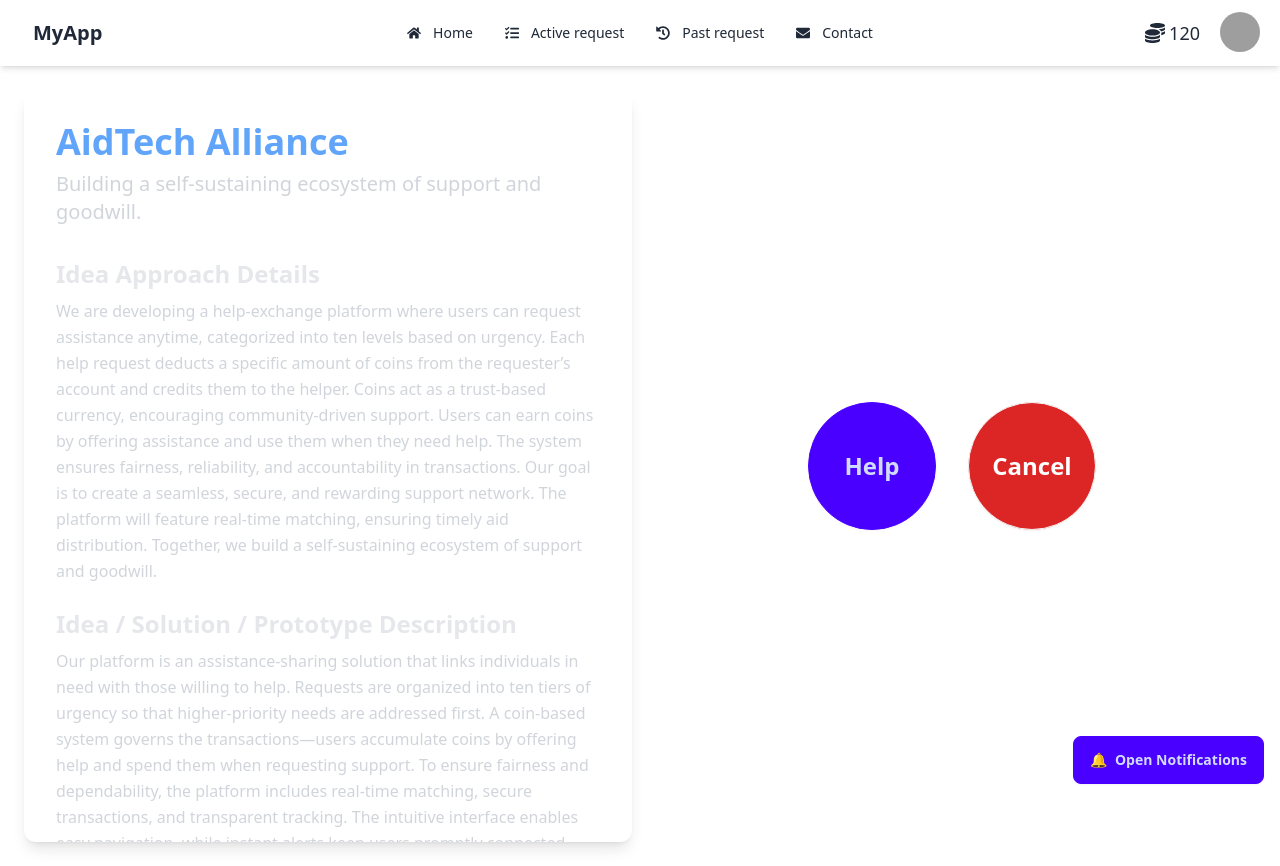
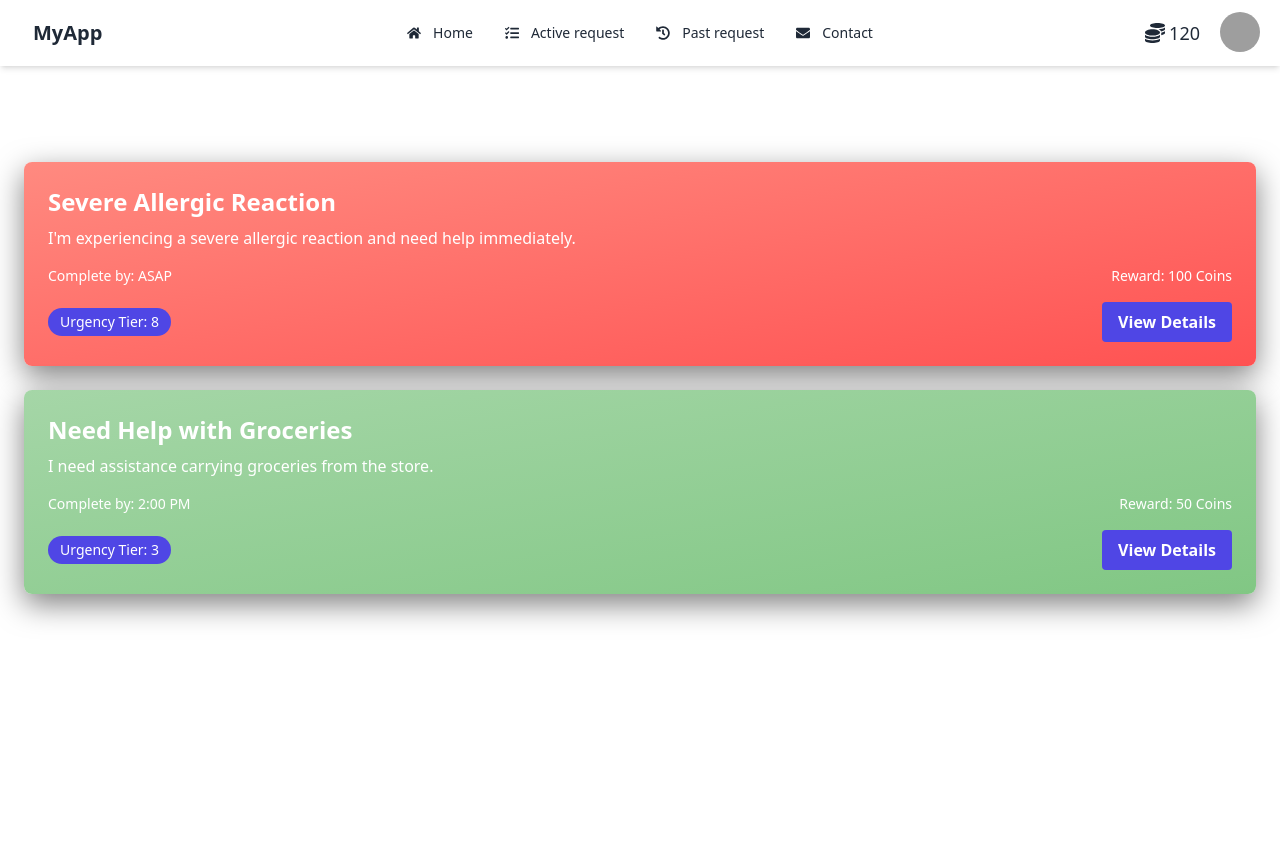
Before and after one commit to sidad112004/AidTechFrontend, a React (Vite) app in the folder frontend/: page / in a window 1280 px wide. After the commit the page ends 800 px from the top, so only its background shows below. Built offline with nearby package versions, Linux system fonts and the light colour scheme; grey boxes are pictures that could not be loaded.

Commit message:
active request

```diff
--- a/frontend/src/App.jsx
+++ b/frontend/src/App.jsx
@@ -2,12 +2,14 @@ import React from 'react'
 import Signin from './components/signin/Signin'
 import Navbar from './components/navbar/Navbar'
 import Home from './components/homepage/Home'
+import Activerequest from './components/activerequest/Activerequest'
 
 function App() {
   return (
     <div>
          <Navbar/>
-         <Home/>
+         {/* <Home/> */}
+         <Activerequest/>
        {/* <Signin/> */}
     </div>
   )
--- /dev/null
+++ b/frontend/src/components/activerequest/ActiveRequests.css
@@ -0,0 +1,15 @@
+/* ActiveRequests.css */
+.tier-high {
+    /* High urgency (tier ≥ 8): Vivid red gradient */
+    background: linear-gradient(to bottom right, #ff8a80, #ff5252);
+  }
+
+  .tier-medium {
+    /* Medium urgency (tier 5-7): Vibrant amber gradient */
+    background: linear-gradient(to bottom right, #ffe082, #ffd54f);
+  }
+
+  .tier-low {
+    /* Low urgency (tier < 5): Fresh green gradient */
+    background: linear-gradient(to bottom right, #a5d6a7, #81c784);
+  }
--- /dev/null
+++ b/frontend/src/components/activerequest/Activerequest.jsx
@@ -0,0 +1,159 @@
+import React, { useState, useEffect } from 'react';
+import './ActiveRequests.css'; // Import the custom CSS
+
+function ActiveRequestsPage() {
+  const [requests, setRequests] = useState([]);
+  const [selectedRequest, setSelectedRequest] = useState(null);
+  const [isModalOpen, setIsModalOpen] = useState(false);
+
+  // Helper function to get card background class based on urgency tier.
+  const getTierClass = (urgencyTier) => {
+    if (urgencyTier >= 8) {
+      return "tier-high";
+    } else if (urgencyTier >= 5) {
+      return "tier-medium";
+    } else {
+      return "tier-low";
+    }
+  };
+
+  useEffect(() => {
+    // Simulate fetching active requests from an API or data source.
+    const fetchRequests = async () => {
+      const data = [
+        {
+          id: 1,
+          name: "siddes",
+          title: "Need Help with Groceries",
+          description: "I need assistance carrying groceries from the store.",
+          urgencyTier: 3, // Tier 3: Non-urgent Help
+          isActive: true,
+          completionTime: "2:00 PM",
+          rewardCoins: 50,
+          address: "123 Main St, City, Country",
+        },
+        {
+          id: 2,
+          name: "Sidde",
+          title: "Severe Allergic Reaction",
+          description: "I'm experiencing a severe allergic reaction and need help immediately.",
+          urgencyTier: 8, // Tier 8: High Urgency
+          isActive: true,
+          completionTime: "ASAP",
+          rewardCoins: 100,
+          address: "456 Elm St, City, Country",
+        },
+        {
+          id: 3,
+          title: "Old Inactive Request",
+          description: "This request is no longer active.",
+          urgencyTier: 2, // Tier 2: Minor Help
+          isActive: false,
+          completionTime: "N/A",
+          rewardCoins: 0,
+          address: "789 Oak St, City, Country",
+        },
+      ];
+
+      // Filter to only include active requests.
+      const activeRequests = data.filter(request => request.isActive);
+      setRequests(activeRequests);
+    };
+
+    fetchRequests();
+  }, []);
+
+  // Open the modal and set the selected request.
+  const openModal = (request) => {
+    setSelectedRequest(request);
+    setIsModalOpen(true);
+  };
+
+  // Close the modal.
+  const closeModal = () => {
+    setSelectedRequest(null);
+    setIsModalOpen(false);
+  };
+
+  // Sort requests so that higher urgencyTier comes first.
+  const sortedRequests = [...requests].sort((a, b) => b.urgencyTier - a.urgencyTier);
+
+  return (
+    <div className="container mx-auto p-6">
+      <h1 className="text-4xl font-bold text-center mb-8 text-white">
+        My Active Requests
+      </h1>
+
+      {sortedRequests.length > 0 ? (
+        <div className="space-y-6">
+          {sortedRequests.map(request => (
+            <div
+              key={request.id}
+              className={`p-6 rounded-lg ${getTierClass(request.urgencyTier)} shadow-[0_10px_30px_rgba(0,0,0,0.5)]`}
+            >
+              <h2 className="text-2xl font-semibold mb-2 text-white">
+                {request.title}
+              </h2>
+              <p className="mb-4 text-white">{request.description}</p>
+              <div className="flex justify-between mb-4">
+                <p className="text-white text-sm">
+                  Complete by: {request.completionTime}
+                </p>
+                <p className="text-white text-sm">
+                  Reward: {request.rewardCoins} Coins
+                </p>
+              </div>
+              <div className="flex items-center justify-between">
+                <span className="px-3 py-1 bg-indigo-600 text-white rounded-full text-sm">
+                  Urgency Tier: {request.urgencyTier}
+                </span>
+                <button
+                  onClick={() => openModal(request)}
+                  className="bg-indigo-600 text-white font-semibold py-2 px-4 rounded"
+                >
+                  View Details
+                </button>
+              </div>
+            </div>
+          ))}
+        </div>
+      ) : (
+        <p className="text-center text-white">
+          You currently have no active requests.
+        </p>
+      )}
+
+      {/* DaisyUI Modal */}
+      {isModalOpen && selectedRequest && (
+        <div className="modal modal-open">
+          <div className="modal-box text-white">
+            <h3 className="font-bold text-lg">{selectedRequest.title}</h3>
+            <p className="py-2">{selectedRequest.description}</p>
+            <p className="py-2">
+              <strong>Urgency Tier:</strong> {selectedRequest.urgencyTier}
+            </p>
+            <p className="py-2">
+              <strong>Complete by:</strong> {selectedRequest.completionTime}
+            </p>
+            <p className="py-2">
+              <strong>Name:</strong> {selectedRequest.name ? selectedRequest.name : 'N/A'}
+            </p>
+            <p className="py-2">
+              <strong>Reward:</strong> {selectedRequest.rewardCoins} Coins
+            </p>
+            <p className="py-2">
+              <strong>Address:</strong> {selectedRequest.address}
+            </p>
+            <div className="modal-action">
+              <button className="btn bg-indigo-600" onClick={closeModal}>
+                Close
+              </button>
+            </div>
+          </div>
+        </div>
+      )}
+    </div>
+  );
+}
+
+export default ActiveRequestsPage;
--- /dev/null
+++ b/frontend/src/components/homepage/Cancel.jsx
@@ -0,0 +1,87 @@
+import React, { useState } from 'react';
+
+function Cancel() {
+  // State to control the cancel confirmation modal and success modal
+  const [isCancelModalOpen, setIsCancelModalOpen] = useState(false);
+  const [isSuccessModalOpen, setIsSuccessModalOpen] = useState(false);
+
+  // Open the cancel confirmation modal
+  const openCancelModal = () => {
+    setIsCancelModalOpen(true);
+  };
+
+  // Close the cancel confirmation modal
+  const closeCancelModal = () => {
+    setIsCancelModalOpen(false);
+  };
+
+  // Confirm cancellation and open the success modal
+  const confirmCancellation = () => {
+    setIsSuccessModalOpen(true);
+    setIsCancelModalOpen(false);
+  };
+
+  return (
+    <div>
+      {/* Circular Cancel Button */}
+      <button
+        className="btn btn-circle btn-error w-32 h-32 text-2xl"
+        onClick={openCancelModal}
+      >
+        Cancel
+      </button>
+
+      {/* Cancel Confirmation Modal */}
+      {isCancelModalOpen && (
+        <div className="modal modal-open">
+          <div className="modal-box relative">
+            {/* Close button */}
+            <label
+              onClick={closeCancelModal}
+              className="btn btn-sm btn-circle absolute right-2 top-2 cursor-pointer"
+            >
+              ✕
+            </label>
+            <h3 className="text-lg font-bold mb-4">Cancel Help Request</h3>
+            <p className="mb-4">Are you sure you want to cancel your help request?</p>
+            <div className="flex justify-end gap-4">
+              <button className="btn" onClick={closeCancelModal}>
+                No
+              </button>
+              <button className="btn btn-error" onClick={confirmCancellation}>
+                Yes, Cancel
+              </button>
+            </div>
+          </div>
+        </div>
+      )}
+
+      {/* Success Modal */}
+      {isSuccessModalOpen && (
+        <div className="modal modal-open">
+          <div className="modal-box relative">
+            {/* Close button */}
+            <label
+              onClick={() => setIsSuccessModalOpen(false)}
+              className="btn btn-sm btn-circle absolute right-2 top-2 cursor-pointer"
+            >
+              ✕
+            </label>
+            <h3 className="text-lg font-bold mb-4">Cancelled</h3>
+            <p className="mb-4">Your help request has been cancelled!</p>
+            <div className="flex justify-end">
+              <button
+                className="btn btn-error"
+                onClick={() => setIsSuccessModalOpen(false)}
+              >
+                OK
+              </button>
+            </div>
+          </div>
+        </div>
+      )}
+    </div>
+  );
+}
+
+export default Cancel;
--- a/frontend/src/components/homepage/Home.jsx
+++ b/frontend/src/components/homepage/Home.jsx
@@ -1,7 +1,7 @@
 import React from 'react';
 import Notification from './Notification';
 import Help from './Help';
-
+import Cancel from './Cancel';
 function Home() {
   return (
     <>
@@ -87,9 +87,8 @@ function Home() {
         <div className="flex flex-row items-center justify-center gap-8">
           {/* Help component renders its own circular Help button */}
           <Help />
-          <button className="btn btn-circle bg-red-600 hover:bg-red-700 text-white w-32 h-32 text-2xl">
-            Cancel
-          </button>
+          {/* Render the Cancel component */}
+          <Cancel />
         </div>
       </div>
 
--- /dev/null
+++ b/frontend/src/components/pastrequest/Pastrequest.jsx
@@ -0,0 +1,9 @@
+import React from 'react'
+
+function Pastrequest() {
+  return (
+    <div>Pastrequest</div>
+  )
+}
+
+export default Pastrequest
```
